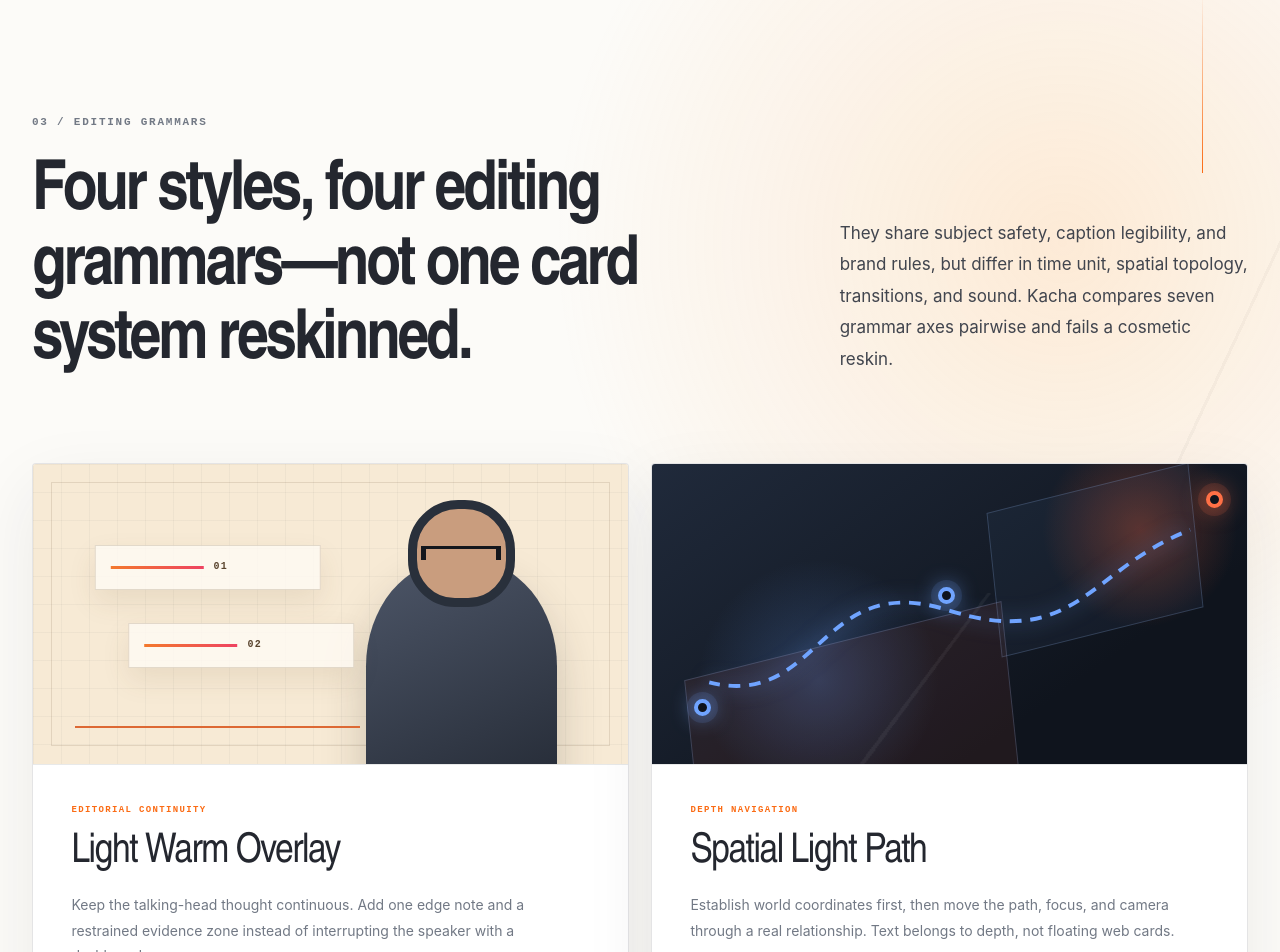
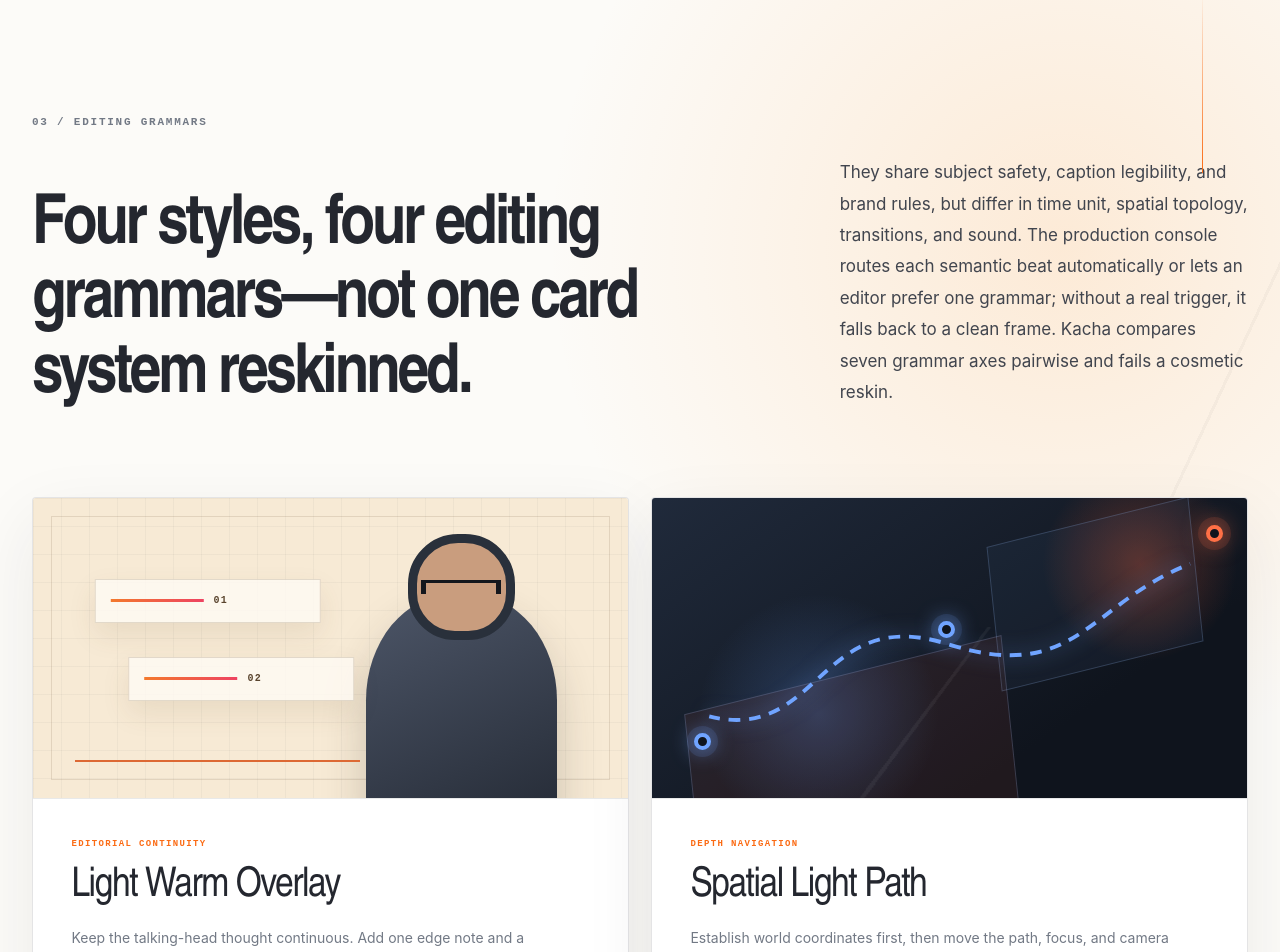
Before and after one commit to colorcross/kacha, a Next.js app in the folder website/: page /en in a window 1280 px wide. Shown: the part 3597-4549 px from the top of the page. Built offline with nearby package versions, Linux system fonts and the light colour scheme.

Commit message:
docs: explain studio visual language routing

```diff
--- a/website/app/site-content.ts
+++ b/website/app/site-content.ts
@@ -228,7 +228,7 @@ export const zhContent: SiteContent = {
   styles: {
     title: "四种风格，不是同一套卡片换颜色。",
     intro:
-      "它们共享人物保护、字幕可读性和品牌规范，但使用不同的时间单位、空间拓扑、转场与声音逻辑。系统会逐对比较七个语法轴，发现换皮就停止。",
+      "它们共享人物保护、字幕可读性和品牌规范，但使用不同的时间单位、空间拓扑、转场与声音逻辑。操作工作台默认按每个语义拍自动路由，也可指定某套语法优先；没有真实触发时回退干净画面。系统会逐对比较七个语法轴，发现换皮就停止。",
     auditLabel: "PRODUCTION EVIDENCE",
     auditValue: "4 套语法 · 240 个效果 · 1920 张峰值帧 · 960 份合同 · 未声明近似构图 0 组",
     items: [
@@ -533,7 +533,7 @@ export const enContent: SiteContent = {
   styles: {
     title: "Four styles, four editing grammars—not one card system reskinned.",
     intro:
-      "They share subject safety, caption legibility, and brand rules, but differ in time unit, spatial topology, transitions, and sound. Kacha compares seven grammar axes pairwise and fails a cosmetic reskin.",
+      "They share subject safety, caption legibility, and brand rules, but differ in time unit, spatial topology, transitions, and sound. The production console routes each semantic beat automatically or lets an editor prefer one grammar; without a real trigger, it falls back to a clean frame. Kacha compares seven grammar axes pairwise and fails a cosmetic reskin.",
     auditLabel: "PRODUCTION EVIDENCE",
     auditValue: "4 grammars · 240 effects · 1,920 peak frames · 960 contracts · 0 undeclared near-duplicate compositions",
     items: [
```
